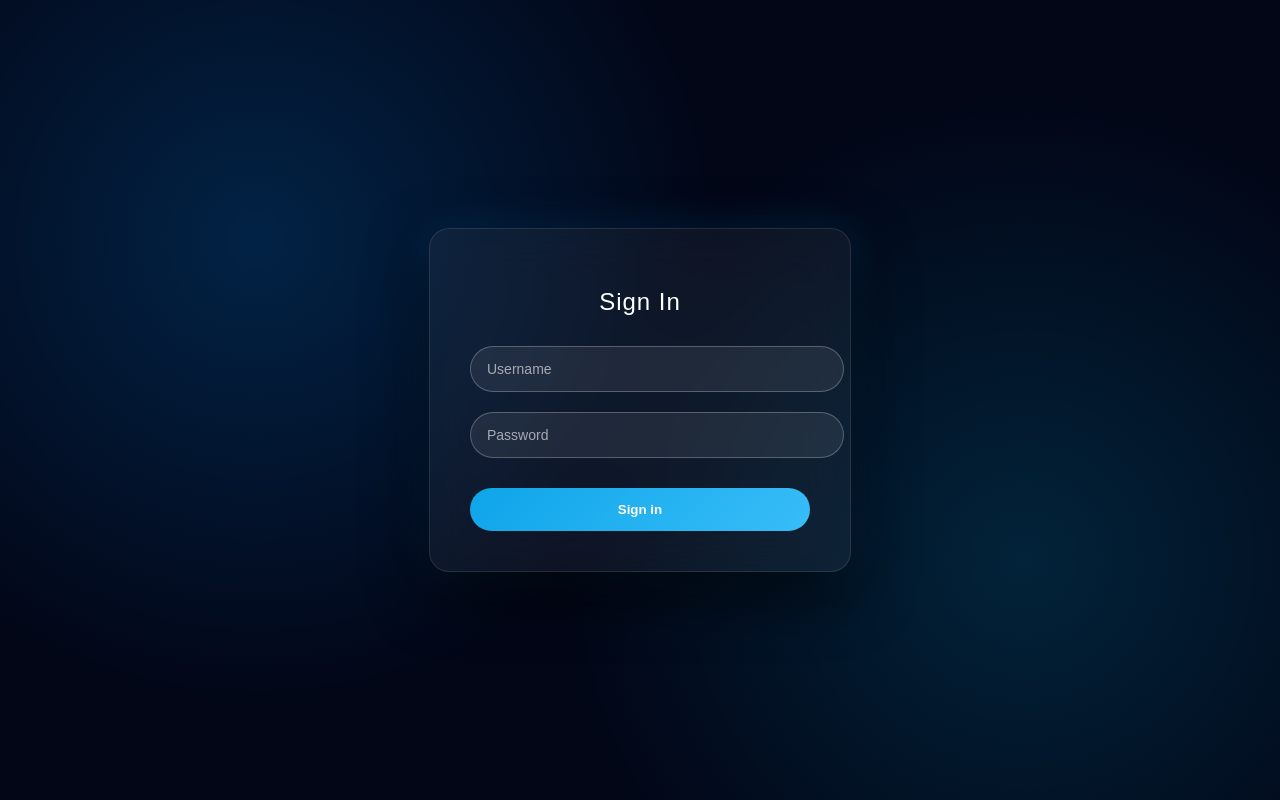
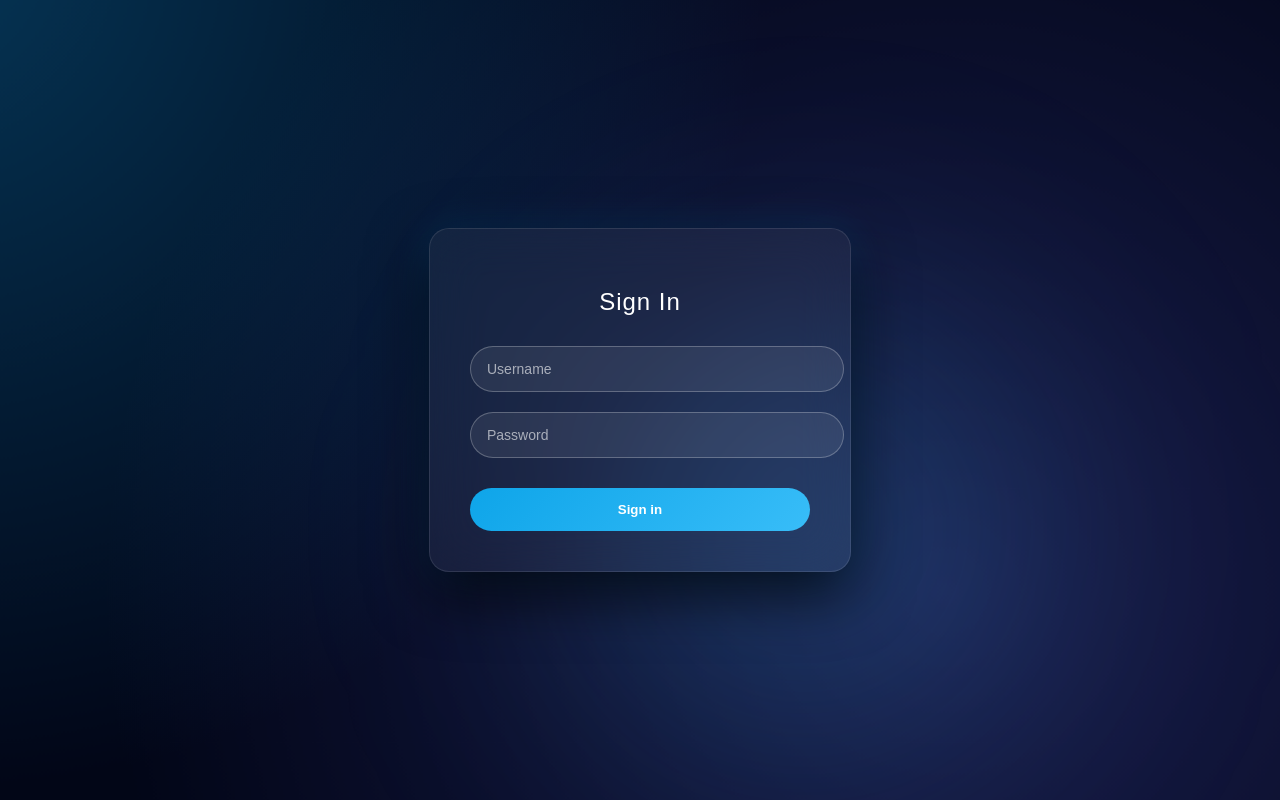
Before and after one commit to prashantXexe/project_eis_frontend, a React (Vite) app: page /login in a window 1280 px wide. Built offline with nearby package versions, Linux system fonts and the light colour scheme.

Commit message:
Update styles.css

```diff
--- a/src/styles.css
+++ b/src/styles.css
@@ -25,25 +25,62 @@ button {
   cursor: pointer;
 }
 
-/* ================= LOGIN FUTURISTIC CLEAN ================= */
-
-/* BACKGROUND */
+/* ================= LOGIN WRAPPER (3D BACKGROUND) ================= */
 .login-wrapper {
   height: 100vh;
   display: flex;
   justify-content: center;
   align-items: center;
 
-  background:
-    radial-gradient(circle at 20% 30%, rgba(0,150,255,0.2), transparent 40%),
-    radial-gradient(circle at 80% 70%, rgba(0,200,255,0.15), transparent 40%),
-    linear-gradient(#020617, #020617);
-
+  background: #020617;
+  position: relative;
   overflow: hidden;
 }
 
-/* LOGIN BOX */
+/* 🌌 GRADIENT FLOW */
+.login-wrapper::before {
+  content: "";
+  position: absolute;
+  width: 200%;
+  height: 200%;
+
+  background:
+    radial-gradient(circle at 30% 30%, rgba(14,165,233,0.3), transparent 40%),
+    radial-gradient(circle at 70% 70%, rgba(99,102,241,0.25), transparent 40%),
+    radial-gradient(circle at 50% 50%, #020617, #020617);
+
+  animation: moveGradient 18s ease-in-out infinite alternate;
+}
+
+/* 💡 FLOATING LIGHT BLOB */
+.login-wrapper::after {
+  content: "";
+  position: absolute;
+  width: 700px;
+  height: 700px;
+
+  background: radial-gradient(circle, rgba(56,189,248,0.25), transparent 60%);
+  filter: blur(100px);
+
+  animation: floatBlob 12s ease-in-out infinite alternate;
+}
+
+/* ANIMATIONS */
+@keyframes moveGradient {
+  0% { transform: translate(0%, 0%); }
+  100% { transform: translate(-20%, -20%); }
+}
+
+@keyframes floatBlob {
+  0% { transform: translate(-30%, -20%) scale(1); }
+  100% { transform: translate(40%, 30%) scale(1.2); }
+}
+
+/* ================= LOGIN BOX ================= */
 .login-box {
+  position: relative;
+  z-index: 2;
+
   width: 340px;
   padding: 40px;
   border-radius: 20px;
@@ -58,6 +95,16 @@ button {
     0 0 40px rgba(0,150,255,0.2);
 
   text-align: center;
+
+  transition: transform 0.4s ease, box-shadow 0.4s ease;
+}
+
+/* 3D HOVER */
+.login-box:hover {
+  transform: translateY(-6px) scale(1.02);
+  box-shadow:
+    0 30px 80px rgba(0,0,0,0.9),
+    0 0 60px rgba(56,189,248,0.3);
 }
 
 /* TITLE */
@@ -67,12 +114,11 @@ button {
   letter-spacing: 1px;
 }
 
-/* INPUT BOX */
+/* ================= INPUT ================= */
 .input-box {
   margin-bottom: 20px;
 }
 
-/* INPUT */
 .input-box input {
   width: 100%;
   padding: 14px 16px;
@@ -89,23 +135,23 @@ button {
   transition: all 0.3s ease;
 }
 
-/* INPUT PLACEHOLDER */
+/* PLACEHOLDER */
 .input-box input::placeholder {
   color: rgba(255,255,255,0.6);
 }
 
-/* INPUT HOVER */
+/* HOVER */
 .input-box input:hover {
   border-color: rgba(255,255,255,0.5);
 }
 
-/* INPUT FOCUS */
+/* FOCUS GLOW */
 .input-box input:focus {
   border-color: #38bdf8;
   box-shadow: 0 0 12px rgba(56,189,248,0.6);
 }
 
-/* BUTTON */
+/* ================= BUTTON ================= */
 .login-box button {
   width: 100%;
   padding: 14px;
@@ -129,12 +175,12 @@ button {
   box-shadow: 0 10px 25px rgba(56,189,248,0.5);
 }
 
-/* BUTTON ACTIVE */
+/* BUTTON CLICK */
 .login-box button:active {
   transform: scale(0.97);
 }
 
-/* TOAST */
+/* ================= TOAST ================= */
 .toast {
   position: fixed;
   bottom: 20px;
```
